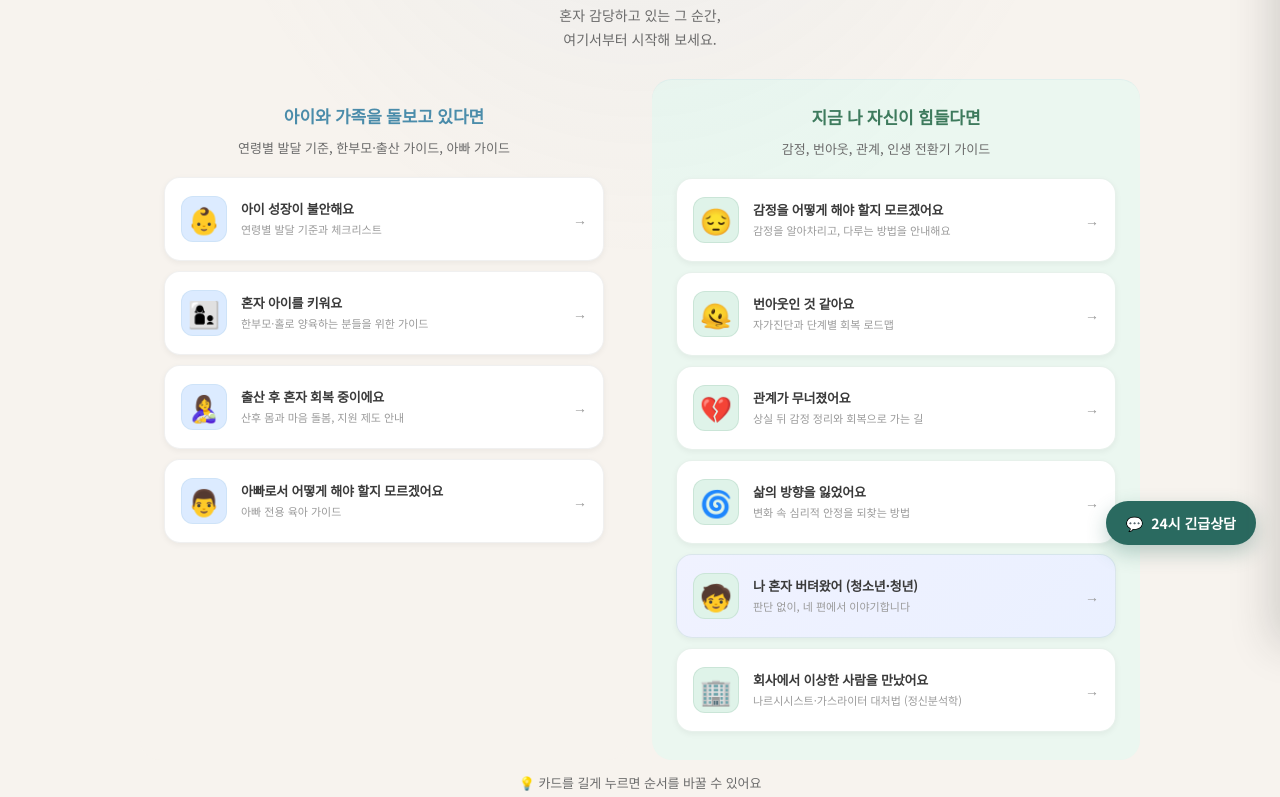
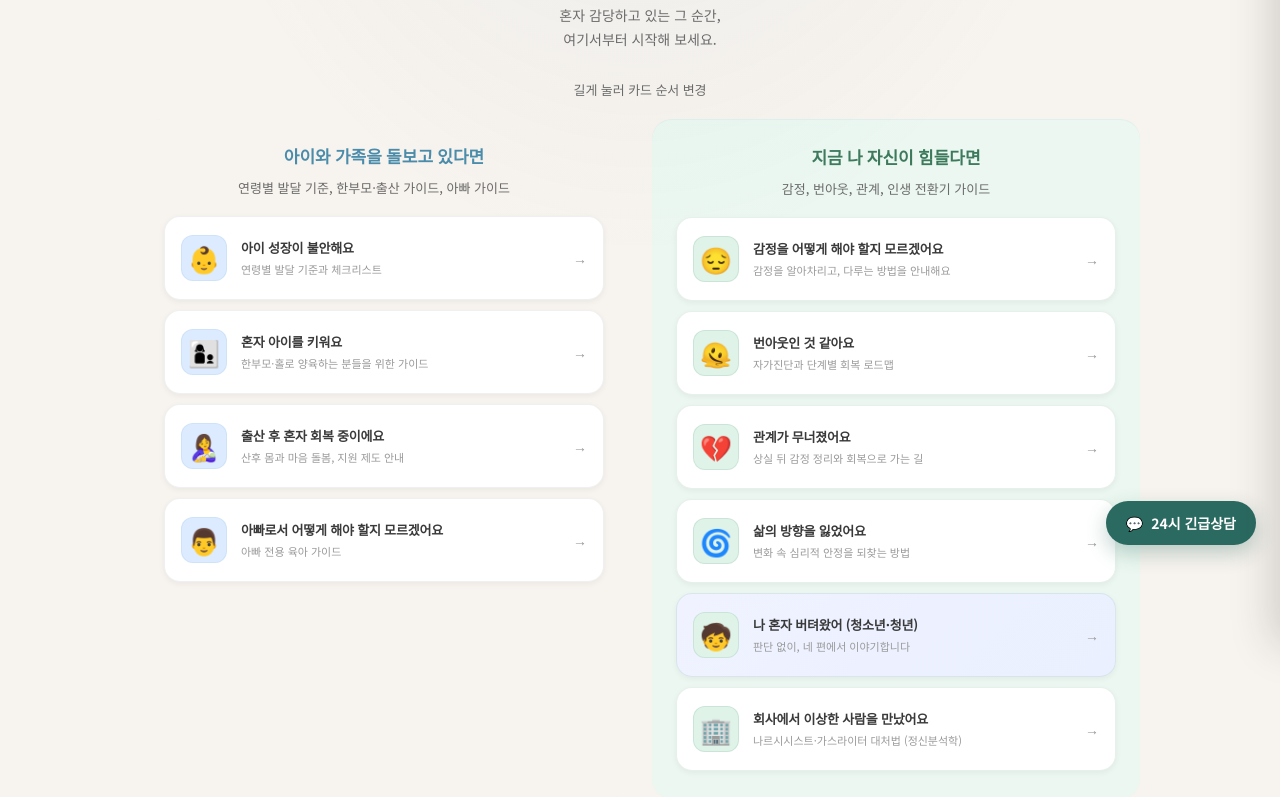
Before and after one commit to Loonsoo/beinside, a plain HTML site: page index.html in a window 1280 px wide. Shown: the part 155-952 px from the top of the page. Drawn offline with Linux system fonts and the light colour scheme; a web font is replaced by a local one.

Commit message:
fix: 홈 전체 텍스트선택 차단 + 편집 안내 상단 이동
- .hero 및 하위 전체에 user-select:none 적용
- 안내 문구를 서브타이틀 바로 아래로 이동 (스크롤 불필요)
- 문구 간결화: "길게 눌러 카드 순서 변경"
- 하단 중복 안내 제거

Co-Authored-By: Claude Opus 4.6 (1M context) <noreply@anthropic.com>

```diff
--- a/css/styles.css
+++ b/css/styles.css
@@ -3161,13 +3161,11 @@ footer strong{color:rgba(255,238,226,.80);font-size:14px;letter-spacing:-.2px;}
   -webkit-user-select:none;
   -webkit-touch-callout:none;
 }
-/* 롱프레스 중 텍스트 선택 방지 */
-.sit-card[data-card-id]{
-  -webkit-touch-callout:none;
-}
-.sit-card[data-card-id] *{
+/* 홈 화면 전체 텍스트 선택 방지 */
+.hero, .hero *{
   -webkit-user-select:none;
   user-select:none;
+  -webkit-touch-callout:none;
 }
 .card-edit-mode .sit-card:nth-child(even){animation-delay:.14s;}
 .card-edit-mode .sit-card:nth-child(3n){animation-direction:reverse;}
@@ -3236,13 +3234,12 @@ footer strong{color:rgba(255,238,226,.80);font-size:14px;letter-spacing:-.2px;}
   .card-edit-hint{font-size:10px;}
   .card-edit-done{padding:5px 12px;font-size:11px;border-radius:8px;}
 }
-/* 편집 안내 힌트 (기본 화면) */
+/* 편집 안내 힌트 (서브타이틀 아래) */
 .card-edit-tip{
-  text-align:center;
-  font-size:11px;
+  font-size:10.5px;
   color:var(--ink-l);
-  opacity:.45;
-  margin:12px 0 4px;
+  opacity:.4;
+  margin:0 0 6px;
   letter-spacing:-.1px;
 }
 .card-edit-mode .card-edit-tip{display:none;}
--- a/index.html
+++ b/index.html
@@ -95,6 +95,7 @@
 
       <h1>지금, 어떤 상황이세요?<span class="hl"></span></h1>
       <p class="hero-sub">혼자 감당하고 있는 그 순간,<br>여기서부터 시작해 보세요.</p>
+      <p class="card-edit-tip">길게 눌러 카드 순서 변경</p>
 
       <div class="hero-sections">
       <!-- 영역 1: 돌봄 & 양육 -->
@@ -197,8 +198,6 @@
         </div>
       </div>
       </div><!-- /hero-sections -->
-
-      <p class="card-edit-tip">💡 카드를 길게 누르면 순서를 바꿀 수 있어요</p>
 
       <!-- 긴급 도움 배너 -->
       <div class="emergency-banner" onclick="showPage('emergency');setMTab('emergency')">
```
